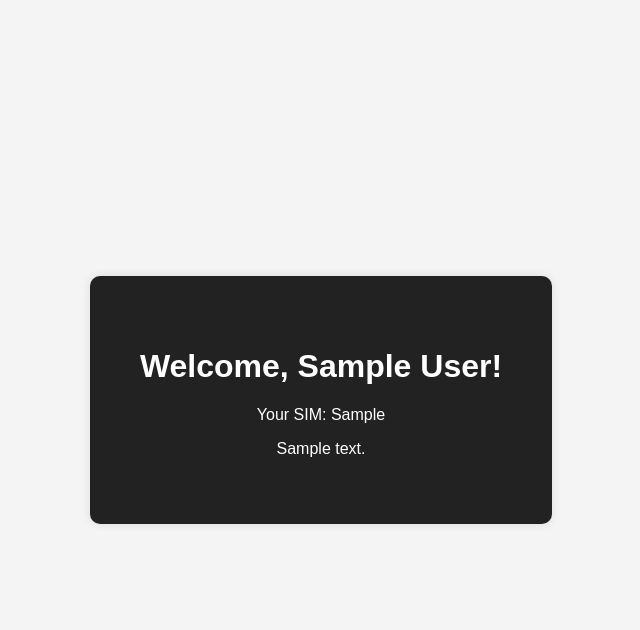
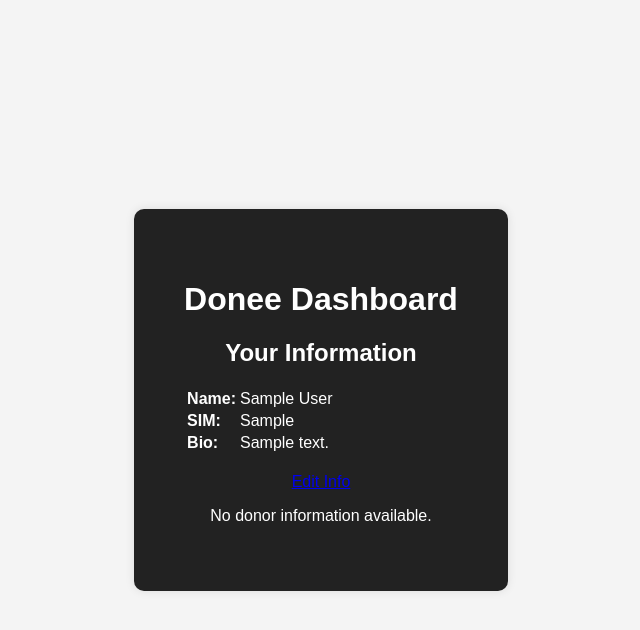
Before and after one commit to m-metz/access-mobile, a Django app: a page that uses access_mobile_app/templates/access_mobile_app/donee_dashboard.html in a window 1280 px wide. Shown: the top 630 px of the page, without its empty margins (319-959 px from the left). Run offline with Django 5.2, Linux system fonts and the light colour scheme; tables that the repository leaves empty hold one stand-in row (values such as "Sample post").

Commit message:
Finished donee

```diff
--- a/access_mobile_app/templates/access_mobile_app/donee_dashboard.html
+++ b/access_mobile_app/templates/access_mobile_app/donee_dashboard.html
@@ -1,8 +1,48 @@
-<!-- donee_dashboard.html -->
+<!-- access_mobile_app/donee_dashboard.html -->
 {% extends 'access_mobile_app/access_mobile.html' %}
 
 {% block content %}
-    <h1>Welcome, {{ donee.name }}!</h1>
-    <p>Your SIM: {{ donee.sim }}</p>
-    <p>{{ donee.bio }}</p>
+<h1>Donee Dashboard</h1>
+
+<div class="donee-info">
+    <h2>Your Information</h2>
+    <table>
+        <tr>
+            <td align="left"><strong>Name:</strong></td>
+            <td align="left">{{ donee.name }}</td>
+        </tr>
+        <tr>
+            <td align="left"><strong>SIM:</strong></td>
+            <td align="left">{{ donee.sim }}</td>
+        </tr>
+        <tr>
+            <td align="left"><strong>Bio:</strong></td>
+            <td align="left">{{ donee.bio|default:"N/A" }}</td>
+        </tr>
+    </table>
+    <br>
+    <a href="{% url 'edit_donee_info' sim=donee.sim %}">Edit Info</a>
+</div>
+
+{% if donor %}
+    <div class="sponsor-info">
+        <h2>Donor Information</h2>
+        <table>
+            <tr>
+                <td align="left"><strong>Donor Name:</strong></td>
+                <td align="left">{{ donor.name }}</td>
+            </tr>
+            <tr>
+                <td align="left"><strong>Donor Email:</strong></td>
+                <td align="left">{{ donor.email }}</td>
+            </tr>
+            <tr>
+                <td align="left"><strong>Sponsorship Balance:</strong></td>
+                <td align="left">${{ sponsorship.balance }}</td>
+            </tr>
+        </table>
+    </div>
+{% else %}
+    <p>No donor information available.</p>
+{% endif %}
 {% endblock %}
--- a/access_mobile_app/urls.py
+++ b/access_mobile_app/urls.py
@@ -7,6 +7,7 @@ urlpatterns = [
     path('donee-signin/', views.donee_signin, name='donee_signin'),
     path('donee/', views.donee, name='donee'),
     path('donee-dashboard/<str:sim>', views.donee_dashboard, name='donee_dashboard'),
+    path('donee-dashboard/<str:sim>/edit/', views.edit_donee_info, name='edit_donee_info'),
     path('donor/', views.donor, name='donor'),
     path('donor-signin/', views.donor_signin, name='donor_signin'),
     path('edit-profile/', views.edit_profile, name='edit_profile'),
--- a/access_mobile_app/views.py
+++ b/access_mobile_app/views.py
@@ -1,6 +1,7 @@
-from django.shortcuts import render, redirect
+from django.shortcuts import render, redirect, get_object_or_404
 from django.utils.timezone import datetime
-from .models import DoneeAccount
+from .models import DoneeAccount, Sponsorship, DonorAccount
+from .forms import DoneeEditForm
 
 # from django.shortcuts import render, redirect
 # from django.contrib.auth import login, authenticate
@@ -36,7 +37,30 @@ def donee_dashboard(request, sim):
         donee = DoneeAccount.objects.get(sim=sim)
     except DoneeAccount.DoesNotExist:
         return redirect('donatee_signin')  # Redirect back to sign-in if SIM is not found
-    return render(request, 'access_mobile_app/donee_dashboard.html', {'donee': donee})
+
+    # Look up the donor linked through the sponsorship and fetch balance if available
+    sponsorship = Sponsorship.objects.filter(donee_account=donee).first()
+    donor = sponsorship.donor_account if sponsorship else None
+    balance = sponsorship.balance if sponsorship else None
+
+    return render(request, 'access_mobile_app/donee_dashboard.html', {
+        'donee': donee,
+        'donor': donor,
+        'balance': balance
+    })
+
+def edit_donee_info(request, sim):
+    donee = get_object_or_404(DoneeAccount, sim=sim)
+
+    if request.method == 'POST':
+        form = DoneeEditForm(request.POST, instance=donee)
+        if form.is_valid():
+            form.save()
+            return redirect('donee_dashboard', sim=donee.sim)
+    else:
+        form = DoneeEditForm(instance=donee)
+
+    return render(request, 'access_mobile_app/edit_donee_info.html', {'form': form, 'donee': donee})
 
 def edit_profile(request):
     return render(request, 'access_mobile_app/edit_profile.html')
```
Also changed, not shown: access_mobile_app/forms.py (added, +7 -0 lines), access_mobile_app/templates/access_mobile_app/edit_donee_info.html (added, +13 -0 lines).
